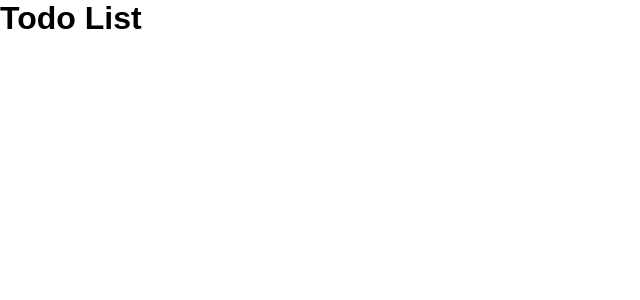
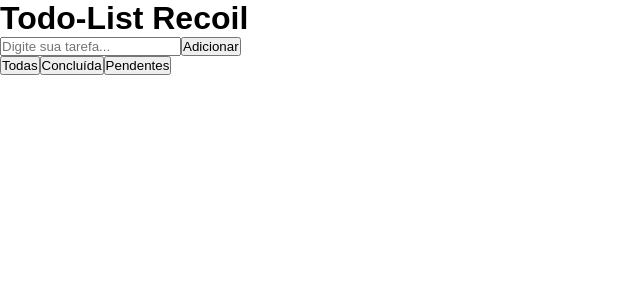
Before and after one commit to annesilv4/todo-list-recoil, a React (Vite) app: page / in a window 1280 px wide. Shown: the top 300 px of the page, without its empty margins (0-640 px from the left). Built offline with nearby package versions, Linux system fonts and the light colour scheme.

Commit message:
feat: add TaskList, TaskForm, and FilterTasks components to App

```diff
--- a/src/App.jsx
+++ b/src/App.jsx
@@ -1,11 +1,17 @@
 import './global.css'
+import { TaskList } from './components/taskList';
+import { TaskForm } from './components/taskForm';
+import { FilterTasks } from './components/filter';
 
 function App() {
 
   return (
-    <>
-      <h1>Todo List</h1>
-    </>
+    <div>
+      <h1>Todo-List Recoil</h1>
+      <TaskForm />
+      <FilterTasks />
+      <TaskList />
+    </div>
   )
 }
 
```
